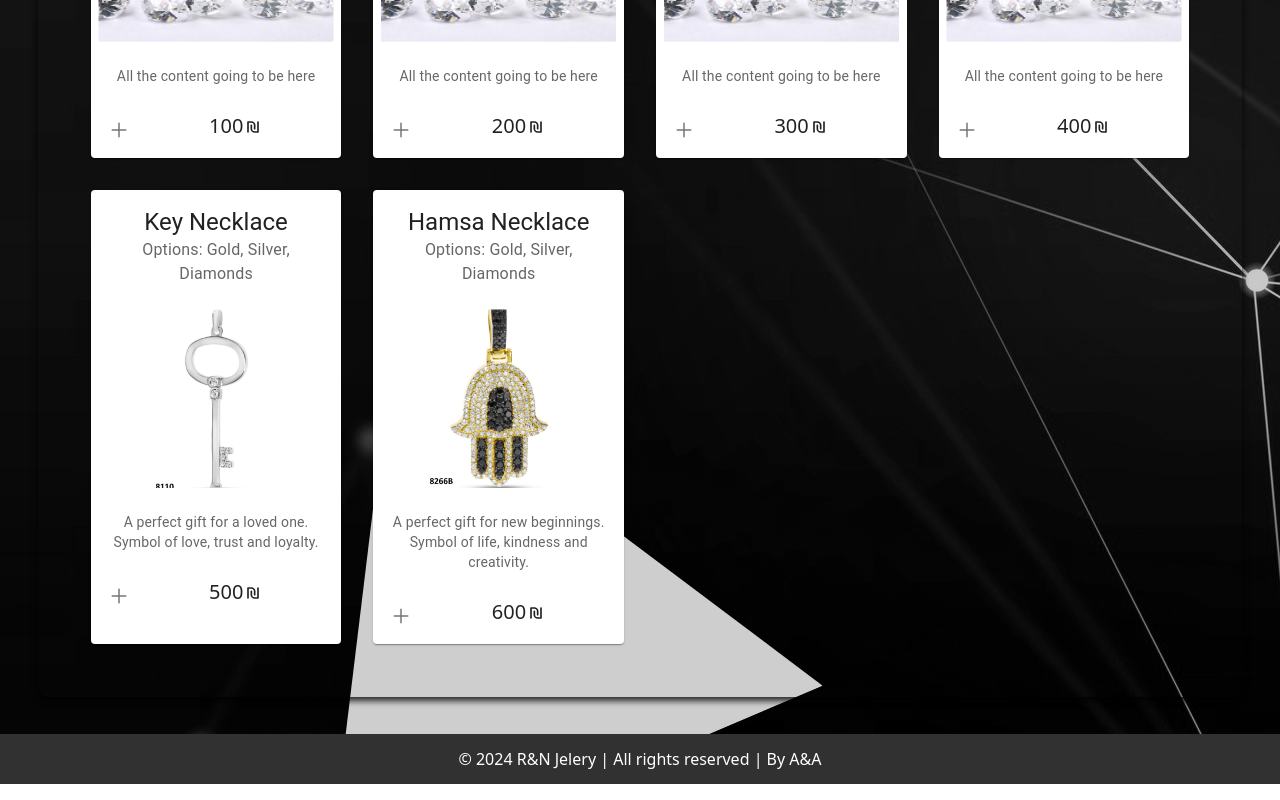
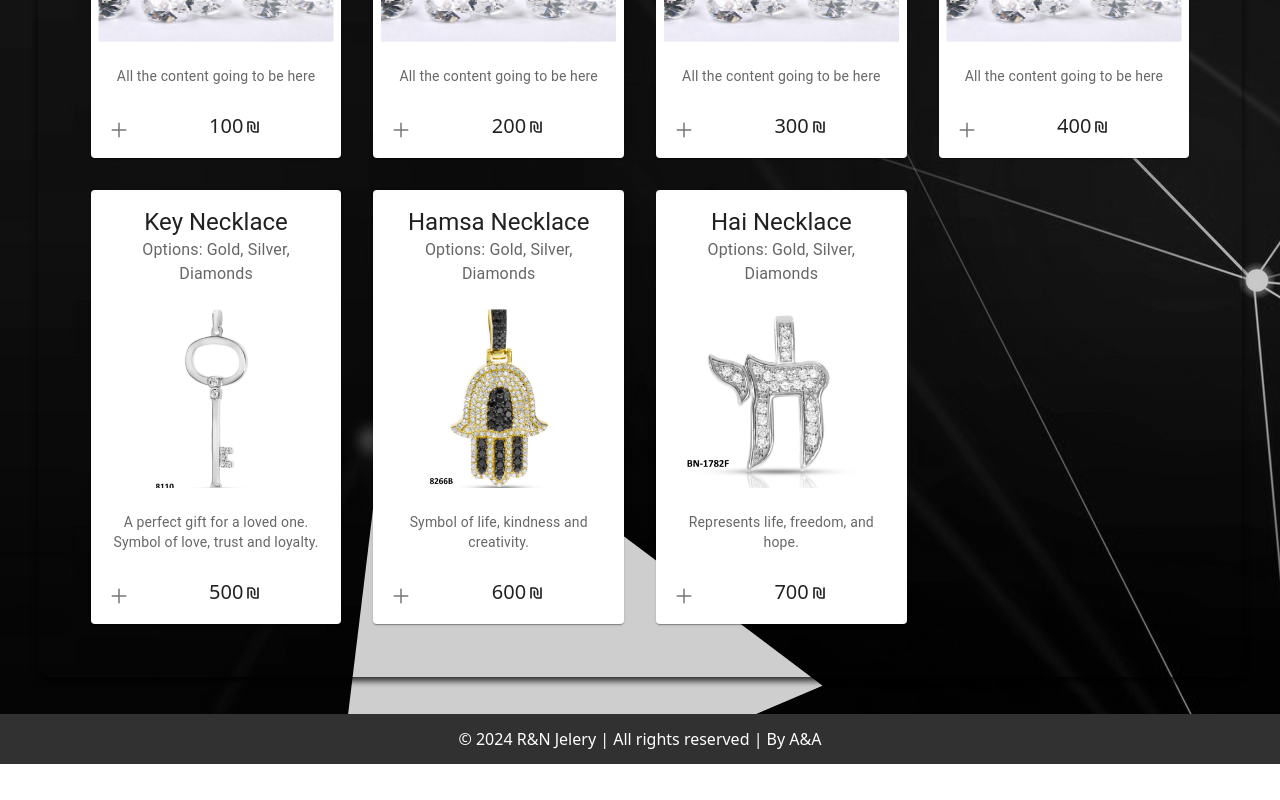
Before and after one commit to Afikayache21/JewleryStore, a React (Vite) app in the folder JewleryStore/Jewlery-project/: page /Shop in a window 1280 px wide. Shown: the part 506-1306 px from the top of the page. Built offline with nearby package versions, Linux system fonts and the light colour scheme.

Commit message:
Update ShopContext.jsx

```diff
--- a/JewleryStore/Jewlery-project/src/Parts/ShopContext.jsx
+++ b/JewleryStore/Jewlery-project/src/Parts/ShopContext.jsx
@@ -12,7 +12,8 @@ export const ShopContextProvider = ({ children }) => {
         { id: 3, type: 'earring', title: 'Product 3', images: ['/pic-2.jpg', '/pic-3.jpg'], subheader: 'subheader here', content: 'All the content going to be here', price: 300 , quantity: 10},
         { id: 4, type: 'earring', title: 'Product 4', images: ['/pic-2.jpg', '/pic-3.jpg'], subheader: 'subheader here', content: 'All the content going to be here', price: 400 , quantity: 10},
         { id: 5, type: 'necklace', title: 'Key Necklace', images: ['/key_neck1.jpg', '/key_neck2.jpg', '/key_neck3.jpg'], subheader: 'Options: Gold, Silver, Diamonds', content: 'A perfect gift for a loved one. Symbol of love, trust and loyalty.', price: 500 , quantity: 10},
-        { id: 6, type: 'necklace', title: 'Hamsa Necklace', images: ['/hamsa_neck1.jpg', '/hamsa_neck2.jpg', '/hamsa_neck3.jpg'], subheader: 'Options: Gold, Silver, Diamonds', content: 'A perfect gift for new beginnings. Symbol of life, kindness and creativity.', price: 600, quantity: 10 }
+        { id: 6, type: 'necklace', title: 'Hamsa Necklace', images: ['/hamsa_neck1.jpg', '/hamsa_neck2.jpg', '/hamsa_neck3.jpg'], subheader: 'Options: Gold, Silver, Diamonds', content: 'Symbol of life, kindness and creativity.', price: 600, quantity: 10 },
+        { id: 7, type: 'necklace', title: 'Hai Necklace', images: ['/hai_neck1.jpg', '/hai_neck2.jpg'], subheader: 'Options: Gold, Silver, Diamonds ', content: 'Represents life, freedom, and hope.', price: 700, quantity: 10 },
     ]);
 
     // Add items to the cart list
```
